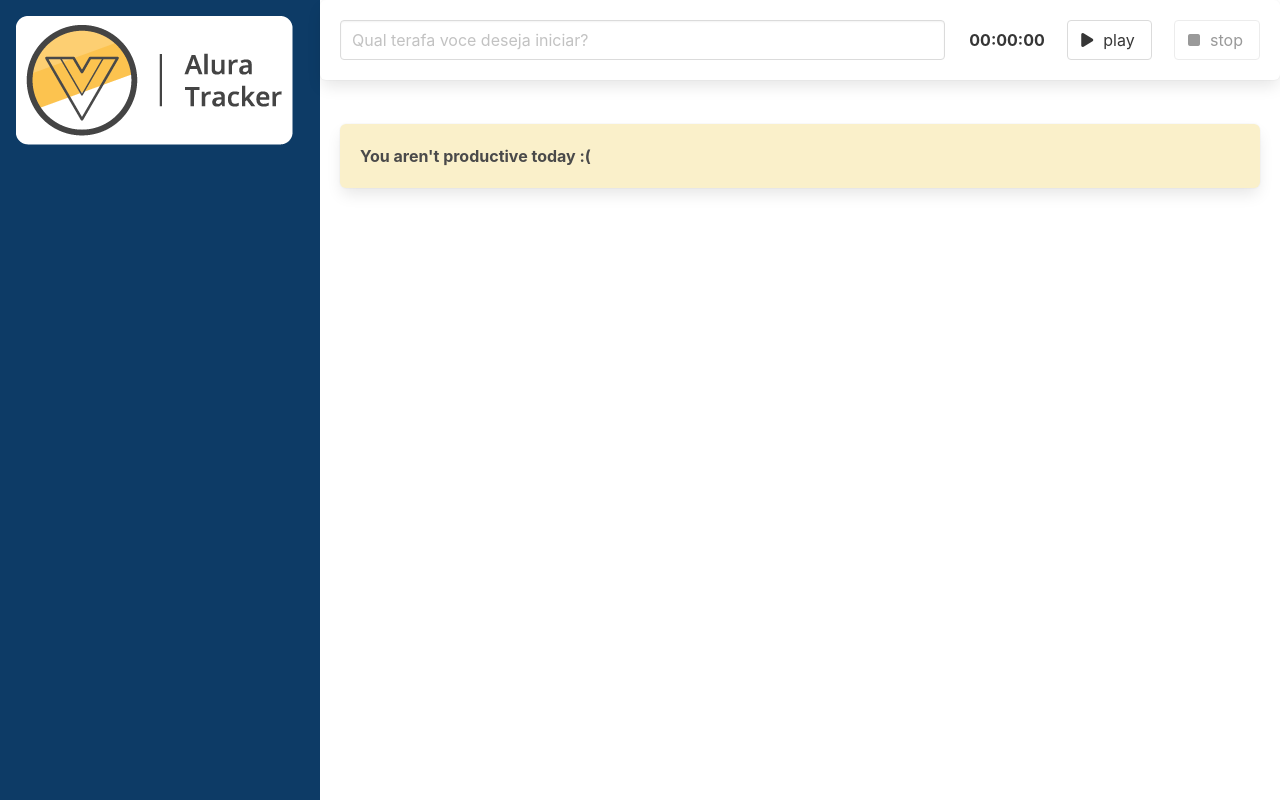
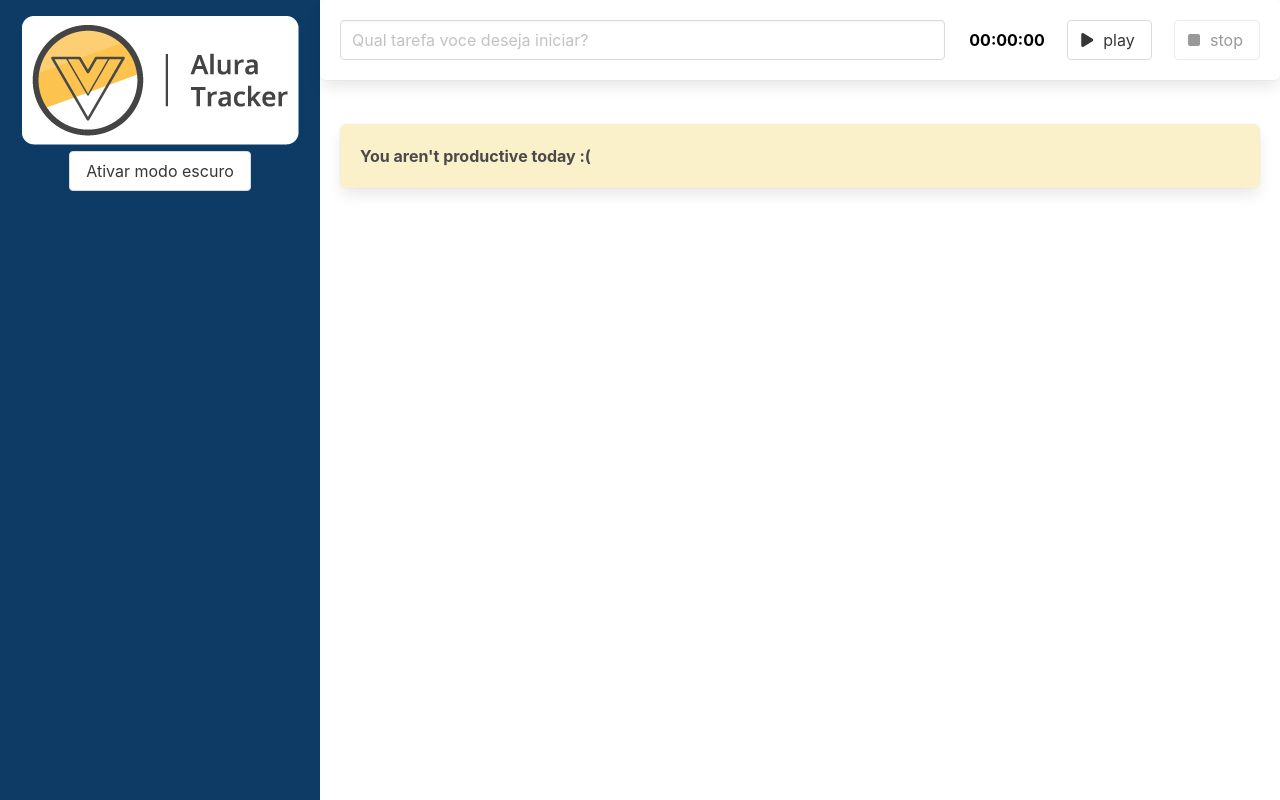
Before and after one commit to andgomes95/class-vue3-explorando, a Vue app: page / in a window 1280 px wide. Built offline with nearby package versions, Linux system fonts and the light colour scheme.

Commit message:
aula 4: finalizacao do tracker e modo escuro

```diff
--- a/src/App.vue
+++ b/src/App.vue
@@ -1,9 +1,12 @@
 <template>
-  <main class="columns is-gapless is-multiline">
+  <main
+    class="columns is-gapless is-multiline"
+    :class="{ 'modo-escuro': modoEscuroAtivo }"
+  >
     <div class="column is-one-quarter">
-      <BarraLateral />
+      <BarraLateral @aoTemaAlterado="trocarTema" />
     </div>
-    <div class="column is-three-quarter">
+    <div class="column is-three-quarter conteudo">
       <FormularioCronometro @aoSalvarTarefa="salvarTarefa" />
       <div class="lista">
         <TarefaAFazer
@@ -43,18 +46,33 @@
   data() {
     return {
       tarefas: [] as ITarefa[],
+      modoEscuroAtivo: false,
     };
   },
   methods: {
     salvarTarefa(tarefa: ITarefa) {
       this.tarefas.push(tarefa);
     },
+    trocarTema(modoEscuroAtivo: boolean) {
+      this.modoEscuroAtivo = !modoEscuroAtivo;
+    },
   },
 });
 </script>
 
 <style>
+main {
+  --bg-primario: #fff;
+  --texto-primario: #000;
+}
+main.modo-escuro {
+  --bg-primario: #2b2d42;
+  --texto-primario: #ddd;
+}
 .lista {
   padding: 1.25rem;
 }
+.conteudo {
+  background-color: var(--bg-primario);
+}
 </style>
--- a/src/components/BarraLateral.vue
+++ b/src/components/BarraLateral.vue
@@ -1,6 +1,7 @@
 <template>
   <header>
     <h1><img src="../assets/logo.png" alt="" /></h1>
+    <button class="button" @click="alterarTema">{{ textoBotao }}</button>
   </header>
 </template>
 
@@ -8,6 +9,26 @@
 import { defineComponent } from "vue";
 export default defineComponent({
   name: "BarraLateral",
+  emits: ['aoTemaAlterado'],
+  data() {
+    return {
+      modoEscuroAtivo: false,
+    };
+  },
+  computed: {
+    textoBotao() {
+      if (this.modoEscuroAtivo) {
+        return "Desativar modo escuro";
+      }
+      return "Ativar modo escuro";
+    },
+  },
+  methods: {
+    alterarTema() {
+      this.modoEscuroAtivo = !this.modoEscuroAtivo;
+      this.$emit("aoTemaAlterado", this.modoEscuroAtivo);
+    },
+  },
 });
 </script>
 
@@ -17,6 +38,7 @@
   background: #0d3b66;
   width: 100%;
   height: 100vh;
+  text-align: center;
 }
 
 @media only screen and (max-width: 768px) {
--- a/src/components/CaixaDeTarefas.vue
+++ b/src/components/CaixaDeTarefas.vue
@@ -1,5 +1,5 @@
 <template>
-  <div class="box has-text-weight-bold">
+  <div class="box has-text-weight-bold" :style="estilos">
     <slot></slot>
   </div>
 </template>
@@ -8,11 +8,14 @@
 import { defineComponent } from "vue";
 export default defineComponent({
   name: "CaixaDeTarefas",
+  data() {
+    return {
+      estilos: {
+        backgroundColor: "#FAF0CA",
+      },
+    };
+  },
 });
 </script>
 
-<style scoped>
-.box {
-  background: #faf0ca;
-}
-</style>
+<style scoped></style>
--- a/src/components/CronometroExibicao.vue
+++ b/src/components/CronometroExibicao.vue
@@ -1,6 +1,6 @@
 <template>
   <section>
-    <strong>
+    <strong class="cronometro">
       {{ tempoDecorrido }}
     </strong>
   </section>
@@ -26,4 +26,9 @@
 });
 </script>
 
-<style></style>
+<style>
+.cronometro {
+  color: var(--texto-primario);
+  background-color: var(--bg-primario);
+}
+</style>
--- a/src/components/FormularioCronometro.vue
+++ b/src/components/FormularioCronometro.vue
@@ -1,5 +1,5 @@
 <template>
-  <div class="box">
+  <div class="box formulario">
     <div class="columns">
       <div
         class="column is-8"
@@ -9,7 +9,7 @@
         <input
           type="text"
           class="input"
-          placeholder="Qual terafa voce deseja iniciar?"
+          placeholder="Qual tarefa voce deseja iniciar?"
           v-model="descricao"
         />
       </div>
@@ -44,4 +44,9 @@
 });
 </script>
 
-<style></style>
+<style>
+.formulario {
+  color: var(--texto-primario);
+  background-color: var(--bg-primario);
+}
+</style>
```
